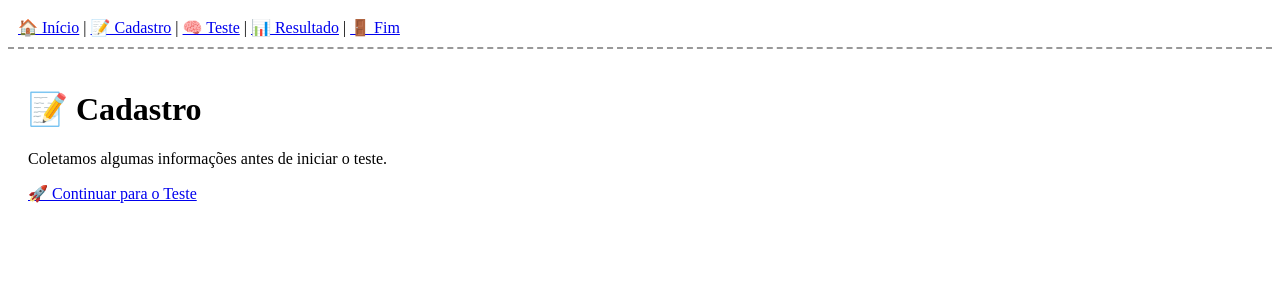
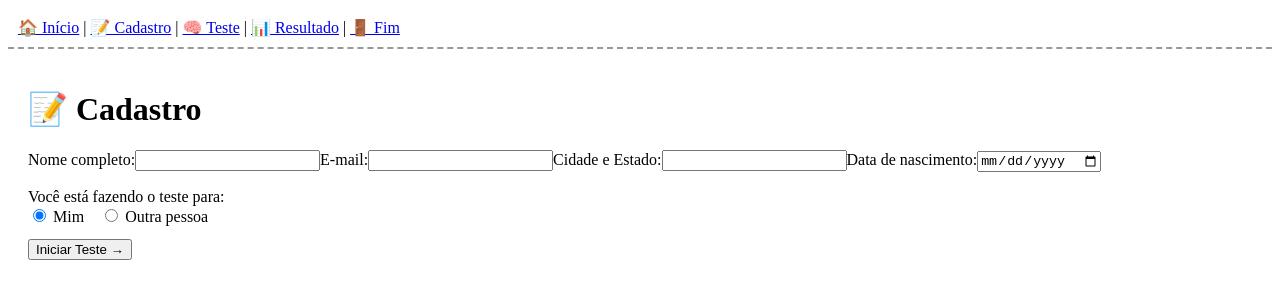
Before and after one commit to GeffyB/neuroscan-mvp, a Next.js app: page /cadastro in a window 1280 px wide. Shown: the top 300 px of the page. Built offline with nearby package versions, Linux system fonts and the light colour scheme.

Commit message:
feat: implementa cadastro com Zustand e estrutura de backend local com json-server

```diff
--- /dev/null
+++ b/db.json
@@ -0,0 +1,3 @@
+{
+    "testes": []
+  }
--- a/src/app/cadastro/page.tsx
+++ b/src/app/cadastro/page.tsx
@@ -1,18 +1,107 @@
-// ==========================================
-// 📦 ARQUIVO: src/app/cadastro/page.tsx
-// ==========================================
+// ===============================================
+// 📄 ARQUIVO: src/app/cadastro/page.tsx
+// 🎯 OBJETIVO: Coletar dados do respondente e, se necessário, do avaliado
+// ===============================================
 
-// 🎯 OBJETIVO: Coleta inicial dos dados do respondente (formulário virá depois)
+"use client";
+
+import { useState } from "react";
+import { useRouter } from "next/navigation";
+import { useUserStore } from "@/store/userStore";
 
 export default function Cadastro() {
+  const router = useRouter();
+  const { setRespondente, setAvaliado } = useUserStore();
+
+  const [meRespondo, setMeRespondo] = useState(true);
+
+  // 🍍 Dados do respondente
+  const [nome, setNome] = useState("");
+  const [email, setEmail] = useState("");
+  const [cidade, setCidade] = useState("");
+  const [nascimento, setNascimento] = useState("");
+
+  // 🧒 Dados do avaliado (caso outro)
+  const [nomeAvaliado, setNomeAvaliado] = useState("");
+  const [idadeAvaliado, setIdadeAvaliado] = useState("");
+  const [relacao, setRelacao] = useState("");
+
+  const handleSubmit = (e: React.FormEvent) => {
+    e.preventDefault();
+
+    if (!nome || !email || !cidade || !nascimento) {
+      alert("Preencha todos os campos obrigatórios.");
+      return;
+    }
+
+    setRespondente({
+      nome,
+      email,
+      cidade,
+      nascimento,
+      paraOutraPessoa: !meRespondo,
+    });
+
+    if (!meRespondo) {
+      if (!nomeAvaliado || !idadeAvaliado || !relacao) {
+        alert("Preencha os dados do avaliado.");
+        return;
+      }
+
+      setAvaliado({
+        nome: nomeAvaliado,
+        idade: parseInt(idadeAvaliado),
+        relacao,
+      });
+    }
+
+    router.push("/teste");
+  };
+
   return (
     <div>
       <h1>📝 Cadastro</h1>
-        <p>Coletamos algumas informações antes de iniciar o teste.</p>
 
-        {/* Em breve: formulário controlado com validação */}
+      <form onSubmit={handleSubmit}>
+        <label>Nome completo:</label>
+        <input value={nome} onChange={(e) => setNome(e.target.value)} required />
 
-        <a href="/teste">🚀 Continuar para o Teste</a>
+        <label>E-mail:</label>
+        <input type="email" value={email} onChange={(e) => setEmail(e.target.value)} required />
+
+        <label>Cidade e Estado:</label>
+        <input value={cidade} onChange={(e) => setCidade(e.target.value)} required />
+
+        <label>Data de nascimento:</label>
+        <input type="date" value={nascimento} onChange={(e) => setNascimento(e.target.value)} required />
+
+        <div style={{ marginTop: "1em" }}>
+          <label>Você está fazendo o teste para:</label><br />
+          <label>
+            <input type="radio" checked={meRespondo} onChange={() => setMeRespondo(true)} /> Mim
+          </label>
+          <label style={{ marginLeft: "1em" }}>
+            <input type="radio" checked={!meRespondo} onChange={() => setMeRespondo(false)} /> Outra pessoa
+          </label>
+        </div>
+
+        {!meRespondo && (
+          <div style={{ marginTop: "1em" }}>
+            <label>Nome do avaliado:</label>
+            <input value={nomeAvaliado} onChange={(e) => setNomeAvaliado(e.target.value)} required />
+
+            <label>Idade:</label>
+            <input type="number" min={1} value={idadeAvaliado} onChange={(e) => setIdadeAvaliado(e.target.value)} required />
+
+            <label>Relação com o avaliado:</label>
+            <input value={relacao} onChange={(e) => setRelacao(e.target.value)} required />
+          </div>
+        )}
+
+        <button type="submit" style={{ marginTop: "1em" }}>
+          Iniciar Teste →
+        </button>
+      </form>
     </div>
   );
 }
--- /dev/null
+++ b/src/store/userStore.ts
@@ -0,0 +1,60 @@
+// =============================
+// 🎯 Armazena dados da sessão
+// =============================
+
+import { create } from "zustand";
+
+type Avaliado = {
+  nome: string;
+  idade: number;
+  relacao: string;
+};
+
+type Resposta = {
+  perguntaId: string;
+  valor: number;
+};
+
+type EstadoGlobal = {
+  respondente: {
+    nome: string;
+    email: string;
+    cidade: string;
+    nascimento: string;
+    paraOutraPessoa: boolean;
+  };
+  avaliado?: Avaliado;
+  respostas: Resposta[];
+  setRespondente: (data: EstadoGlobal["respondente"]) => void;
+  setAvaliado: (data: Avaliado) => void;
+  adicionarResposta: (resposta: Resposta) => void;
+  resetarTudo: () => void;
+};
+
+export const useUserStore = create<EstadoGlobal>((set) => ({
+  respondente: {
+    nome: "",
+    email: "",
+    cidade: "",
+    nascimento: "",
+    paraOutraPessoa: false,
+  },
+  avaliado: undefined,
+  respostas: [],
+  setRespondente: (data) => set({ respondente: data }),
+  setAvaliado: (data) => set({ avaliado: data }),
+  adicionarResposta: (resposta) =>
+    set((state) => ({ respostas: [...state.respostas, resposta] })),
+  resetarTudo: () =>
+    set({
+      respondente: {
+        nome: "",
+        email: "",
+        cidade: "",
+        nascimento: "",
+        paraOutraPessoa: false,
+      },
+      avaliado: undefined,
+      respostas: [],
+    }),
+}));
```
Also changed, not shown: package.json (+13 -9 lines), 1 other file (tests, documents, lock files or other folders). Lines whose indentation alone changed are shown as unchanged.
